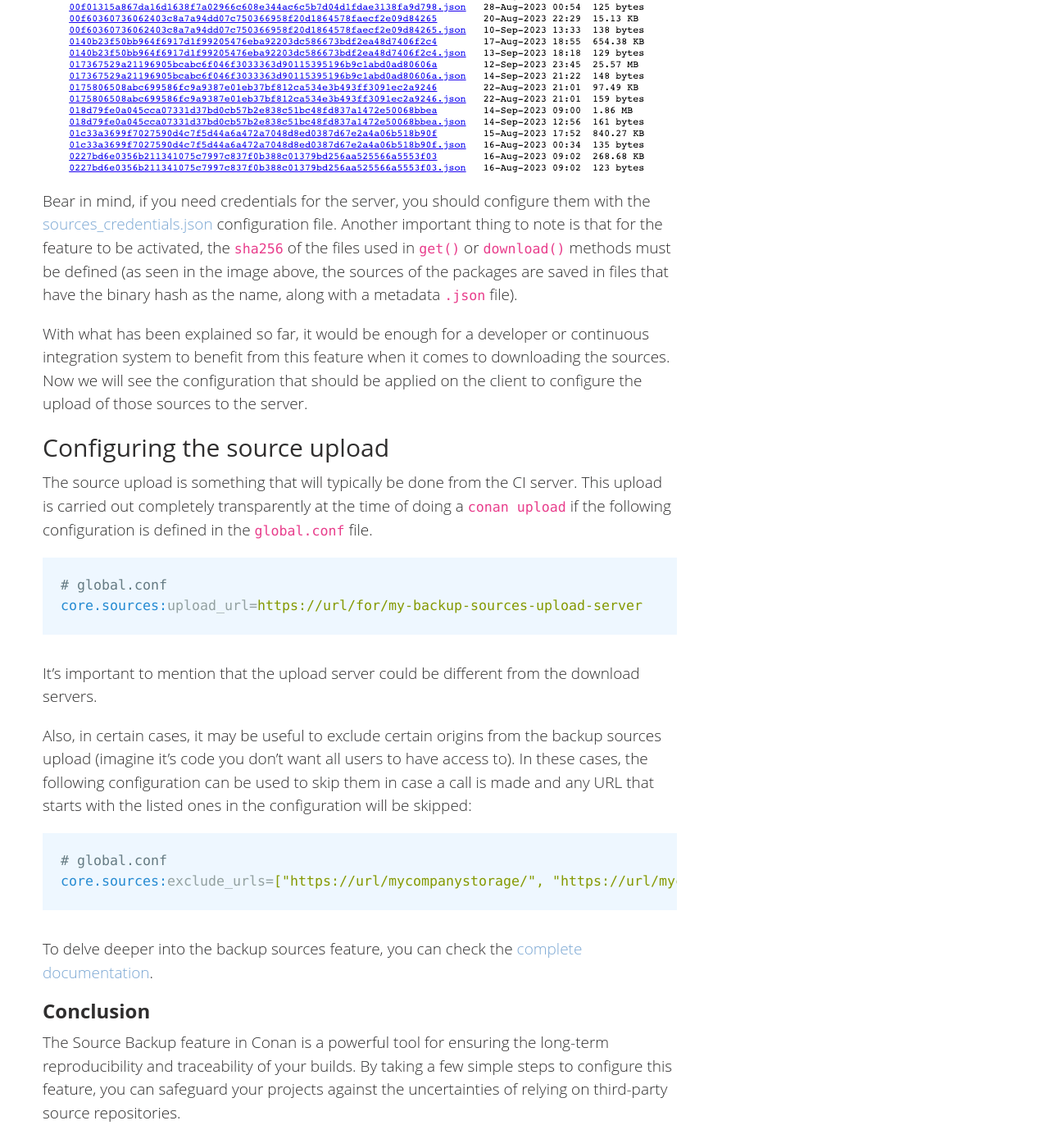
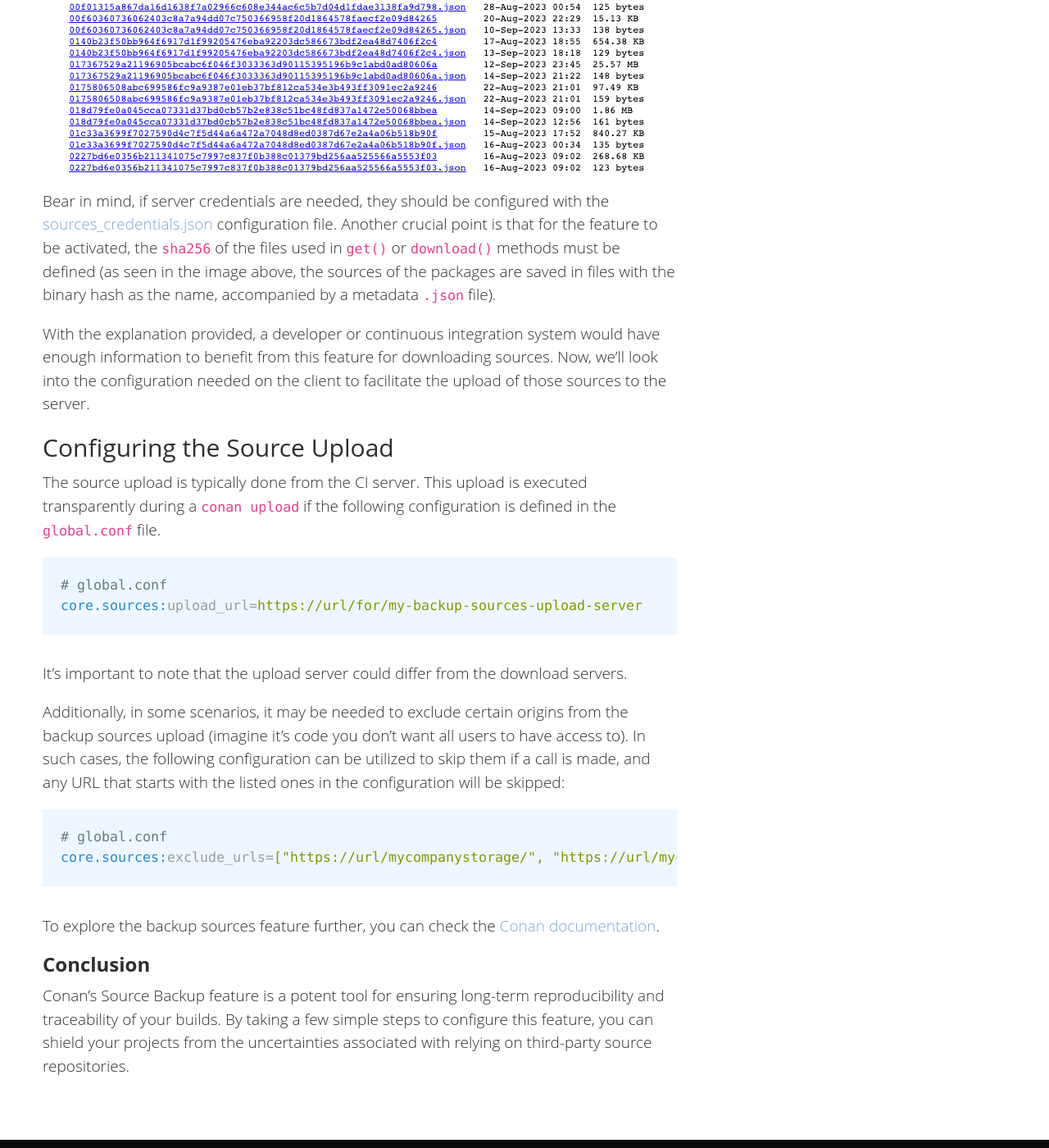
Before and after one commit to conan-io/conan-io.github.io, a Jekyll site: the page built from _posts/2023-09-29-backup-sources-feature.markdown, in a window 1280 px wide and 1400 px high, scrolled down 2394 px. Shown: the whole window at 82% size. Built offline with Jekyll 4.4.1, drawn with Linux system fonts in a browser that asks for light colours; comment, search, counter and statistics services are not loaded; some of the changed text lies outside the part shown.

Commit message:
fixing grammar

````diff
--- a/_posts/2023-09-29-backup-sources-feature.markdown
+++ b/_posts/2023-09-29-backup-sources-feature.markdown
@@ -10,13 +10,14 @@ description: "Explore the benefits and implementation details of Conan's Source
 
 ## Introduction
 
-In the fast-paced world of software development, reproducibility and traceability are more
-and more a need. But what happens when the third-party sources you rely on suddenly become
-unavailable? With the new Conan Source Backup feature you can ensure that your builds are not
-only reproducible but also resilient against the uncertainties of external dependencies.
+In the fast-paced world of software development, reproducibility and traceability are
+becoming increasingly crucial. However, what happens when the third-party sources you rely
+on suddenly become unavailable? With the new Conan Source Backup feature, you can ensure
+that your builds are not only reproducible but also resilient against the uncertainties of
+external dependencies.
 
 Thanks to this feature, you can configure Conan so that when a recipe downloads the
-sources of a library, it allows you to fetch sources on a file server within your
+sources of a library, it allows you to fetch sources from a file server within your
 infrastructure. This is done in a completely transparent manner for the developer and can
 be set up to be used only as a last resort in case the URL of the original sources fails.
 
@@ -47,77 +48,78 @@ the CI server.
 
 # Using the feature on the developer side
 
-To use this feature, the first step is to have a file server. In Conan Center, we use
-a generic Artifactory repository which seamlessly fits with our infrastructure, but you
+To use this feature, the first step is to have a file server. In Conan Center, we use a
+generic Artifactory repository which seamlessly fits with our infrastructure, but you
 could use any other file server that supports HTTP `PUT` and `GET` methods. The first
 thing to configure is the server URL in the
 [global.conf](https://docs.conan.io/2.0/reference/config_files/global_conf.html) file of
 the Conan client:
+
 
 ```ini
 # global.conf
 core.sources:download_urls=["origin", "https://url/for/my-backup-sources-download-server/"]
 ```
 
-As you can see, it's a list where different file servers can be provided to which Conan
-will resort each time it encounters a call to
+As illustrated, a list of different file servers can be provided, and Conan will refer to
+this list each time it encounters a call to
 [get()](https://docs.conan.io/2.0/reference/tools/files/downloads.html#conan-tools-files-get)
 or
 [download()](https://docs.conan.io/2.0/reference/tools/files/downloads.html#conan-tools-files-ftp-download)
-in a recipe. To designate the original source, we use the reserved word `origin`. This
-way, this configuration will first look for the sources on the original server, and if
-anything fails, it will resort to our server. For instance, in Conan Center we use this
+in a recipe. To designate the original source, we use the reserved word `origin`. Thus,
+this configuration will first attempt to find the sources on the original server, and if
+that fails, it will fall back to our server. For instance, in Conan Center, we use this
 server:
 [https://c3i.jfrog.io/artifactory/conan-center-backup-sources/](https://c3i.jfrog.io/artifactory/conan-center-backup-sources/).
-If we access it, we can see the information regarding the copies of the different source
-origins:
+Upon accessing it, we can view the information regarding the copies of the different
+source origins:
+
 
 <p class="centered">
     <img  src="{{ site.baseurl }}/assets/post_images/2023-09-29/conan-center-server.png" style="display: block; margin-left: auto; margin-right: auto;" alt="Configure Conan path"/>
 </p>
 
-Bear in mind, if you need credentials for the server, you should configure them with the
+Bear in mind, if server credentials are needed, they should be configured with the
 [sources_credentials.json](https://docs.conan.io/2.0/reference/config_files/source_credentials.html#source-credentials-json)
-configuration file. Another important thing to note is that for the feature to be
-activated, the `sha256` of the files used in `get()` or `download()` methods must be
-defined (as seen in the image above, the sources of the packages are saved in files that
-have the binary hash as the name, along with a metadata `.json` file).
+configuration file. Another crucial point is that for the feature to be activated, the
+`sha256` of the files used in `get()` or `download()` methods must be defined (as seen in
+the image above, the sources of the packages are saved in files with the binary hash as
+the name, accompanied by a metadata `.json` file).
 
-With what has been explained so far, it would be enough for a developer or continuous
-integration system to benefit from this feature when it comes to downloading the sources.
-Now we will see the configuration that should be applied on the client to configure the
-upload of those sources to the server.
+With the explanation provided, a developer or continuous integration system would have
+enough information to benefit from this feature for downloading sources. Now, we'll look
+into the configuration needed on the client to facilitate the upload of those sources to
+the server.
 
-# Configuring the source upload
+# Configuring the Source Upload
 
-The source upload is something that will typically be done from the CI server. This upload
-is carried out completely transparently at the time of doing a `conan upload` if the
-following configuration is defined in the `global.conf` file.
+The source upload is typically done from the CI server. This upload is executed
+transparently during a `conan upload` if the following configuration is defined in the
+`global.conf` file.
 
 ```ini
 # global.conf
 core.sources:upload_url=https://url/for/my-backup-sources-upload-server
 ```
 
-It's important to mention that the upload server could be different from the download
-servers.
+It's important to note that the upload server could differ from the download servers.
 
-Also, in certain cases, it may be useful to exclude certain origins from the backup
-sources upload (imagine it's code you don’t want all users to have access to). In these
-cases, the following configuration can be used to skip them in case a call is made and any
-URL that starts with the listed ones in the configuration will be skipped:
+Additionally, in some scenarios, it may be needed to exclude certain origins from the
+backup sources upload (imagine it's code you don’t want all users to have access to). In
+such cases, the following configuration can be utilized to skip them if a call is made,
+and any URL that starts with the listed ones in the configuration will be skipped:
 
 ```ini
 # global.conf
 core.sources:exclude_urls=["https://url/mycompanystorage/", "https://url/mycompanystorage2/"]
 ```
 
-To delve deeper into the backup sources feature, you can check the [complete
+To explore the backup sources feature further, you can check the [Conan
 documentation](https://docs.conan.io/2.0/devops/backup_sources/sources_backup.html#backup-sources-setup-remote).
 
 ## Conclusion
 
-The Source Backup feature in Conan is a powerful tool for ensuring the long-term
-reproducibility and traceability of your builds. By taking a few simple steps to configure
-this feature, you can safeguard your projects against the uncertainties of relying on
-third-party source repositories.
+Conan's Source Backup feature is a potent tool for ensuring long-term reproducibility and
+traceability of your builds. By taking a few simple steps to configure this feature, you
+can shield your projects from the uncertainties associated with relying on third-party
+source repositories.
````
